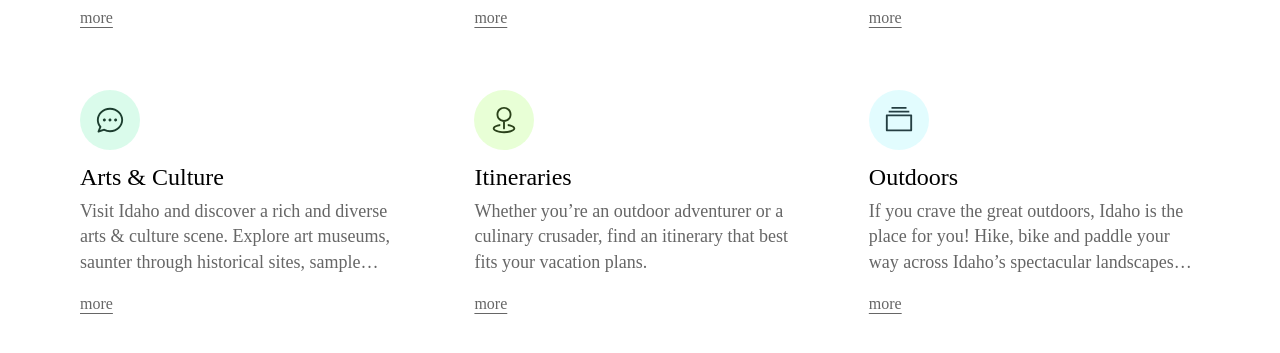
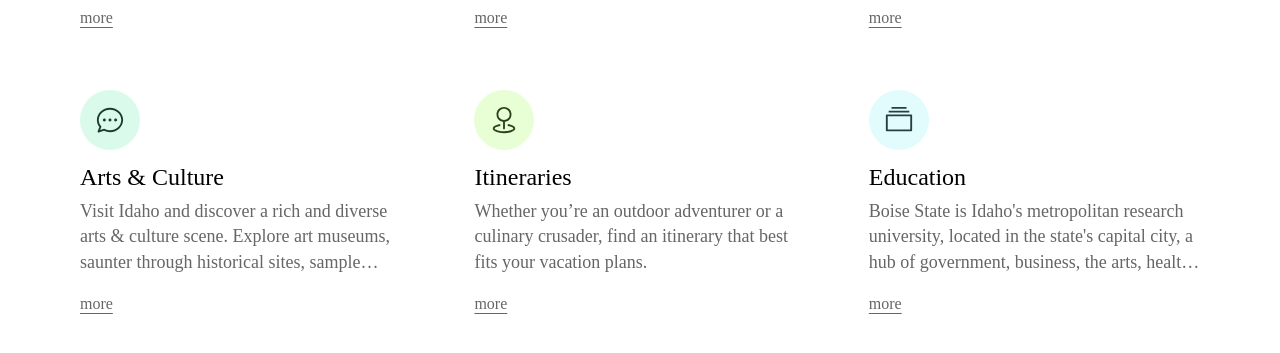
Before and after one commit to byahram/react-idaho-website, a React (Create React App) app: page / in a window 1280 px wide. Shown: the part 4295-4648 px from the top of the page. Built offline with nearby package versions, Linux system fonts and the light colour scheme; a web font is replaced by a local one.

Commit message:
2022.09.20 update Text.jsx

```diff
--- a/src/components/Text.jsx
+++ b/src/components/Text.jsx
@@ -1,4 +1,60 @@
 import React from "react";
+
+function ContWrap(props) {
+  return (
+    <div className={`text ${props.class}`}>
+      <h3 className="text__title">{props.title}</h3>
+      <p className="text__desc">{props.desc}</p>
+      <a className="text__btn" href="/">
+        {props.btn}
+      </a>
+    </div>
+  );
+}
+
+const contText = [
+  {
+    class: "t1",
+    title: "Outdoors",
+    desc: "If you crave the great outdoors, Idaho is the place for you! Hike, bike and paddle your way across Idaho’s spectacular landscapes and waterways.",
+    btn: "more",
+  },
+  {
+    class: "t2",
+    title: "Family Fun",
+    desc: "Need some inspiration for your next family trip? Check out these travel tips and discover family adventures fit for both kids and kids at heart.",
+    btn: "more",
+  },
+  {
+    class: "t3",
+    title: "Seasonal",
+    desc: "Whether you’re embarking on an unforgettable summer whitewater trip, cruising the road in search of stunning fall foliage or shredding some fresh powder at one of the state’s 18 ski resorts, Idaho has an adventure for you no matter the season.",
+    btn: "more",
+  },
+  {
+    class: "t4",
+    title: "Arts & Culture",
+    desc: "Visit Idaho and discover a rich and diverse arts & culture scene. Explore art museums, saunter through historical sites, sample Basque culture, or grab a seat to enjoy live music and theater performances.",
+    btn: "more",
+  },
+  {
+    class: "t5",
+    title: "Itineraries",
+    desc: "Whether you’re an outdoor adventurer or a culinary crusader, find an itinerary that best fits your vacation plans.",
+    btn: "more",
+  },
+  {
+    class: "t6",
+    title: "Education",
+    desc: "Boise State is Idaho's metropolitan research university, located in the state's capital city, a hub of government, business, the arts, health care, industry and technology.",
+    btn: "more",
+  },
+];
+
+const titleText = {
+  sub: "If you plan to visit Idaho,",
+  main: "TRAVEL TIPS",
+};
 
 function Text(props) {
   return (
@@ -6,76 +62,18 @@ function Text(props) {
       id="textType"
       className={`text__wrap ${props.skill[0]} ${props.skill[1]}`}
     >
-      <span>If you plan to visit Idaho,</span>
-      <h2 className="mb70">TRAVEL TIPS</h2>
+      <span>{titleText.sub}</span>
+      <h2 className="mb70">{titleText.main}</h2>
       <div className="text__inner container">
-        <div className="text t1">
-          <h3 className="text__title">Outdoors</h3>
-          <p className="text__desc">
-            If you crave the great outdoors, Idaho is the place for you! Hike,
-            bike and paddle your way across Idaho’s spectacular landscapes and
-            waterways.
-          </p>
-          <a className="text__btn" href="/">
-            more
-          </a>
-        </div>
-        <div className="text t2">
-          <h3 className="text__title">Family Fun</h3>
-          <p className="text__desc">
-            Need some inspiration for your next family trip? Check out these
-            travel tips and discover family adventures fit for both kids and
-            kids at heart.
-          </p>
-          <a className="text__btn" href="/">
-            more
-          </a>
-        </div>
-        <div className="text t3">
-          <h3 className="text__title">Seasonal</h3>
-          <p className="text__desc">
-            Whether you’re embarking on an unforgettable summer whitewater trip,
-            cruising the road in search of stunning fall foliage or shredding
-            some fresh powder at one of the state’s 18 ski resorts, Idaho has an
-            adventure for you no matter the season.
-          </p>
-          <a className="text__btn" href="/">
-            more
-          </a>
-        </div>
-        <div className="text t4">
-          <h3 className="text__title">Arts & Culture</h3>
-          <p className="text__desc">
-            Visit Idaho and discover a rich and diverse arts & culture scene.
-            Explore art museums, saunter through historical sites, sample Basque
-            culture, or grab a seat to enjoy live music and theater
-            performances.
-          </p>
-          <a className="text__btn" href="/">
-            more
-          </a>
-        </div>
-        <div className="text t5">
-          <h3 className="text__title">Itineraries</h3>
-          <p className="text__desc">
-            Whether you’re an outdoor adventurer or a culinary crusader, find an
-            itinerary that best fits your vacation plans.
-          </p>
-          <a className="text__btn" href="/">
-            more
-          </a>
-        </div>
-        <div className="text t6">
-          <h3 className="text__title">Outdoors</h3>
-          <p className="text__desc">
-            If you crave the great outdoors, Idaho is the place for you! Hike,
-            bike and paddle your way across Idaho’s spectacular landscapes and
-            waterways.
-          </p>
-          <a className="text__btn" href="/">
-            more
-          </a>
-        </div>
+        {contText.map((txt) => (
+          <ContWrap
+            key={txt.class}
+            class={txt.class}
+            title={txt.title}
+            desc={txt.desc}
+            btn={txt.btn}
+          />
+        ))}
       </div>
     </section>
   );
```
